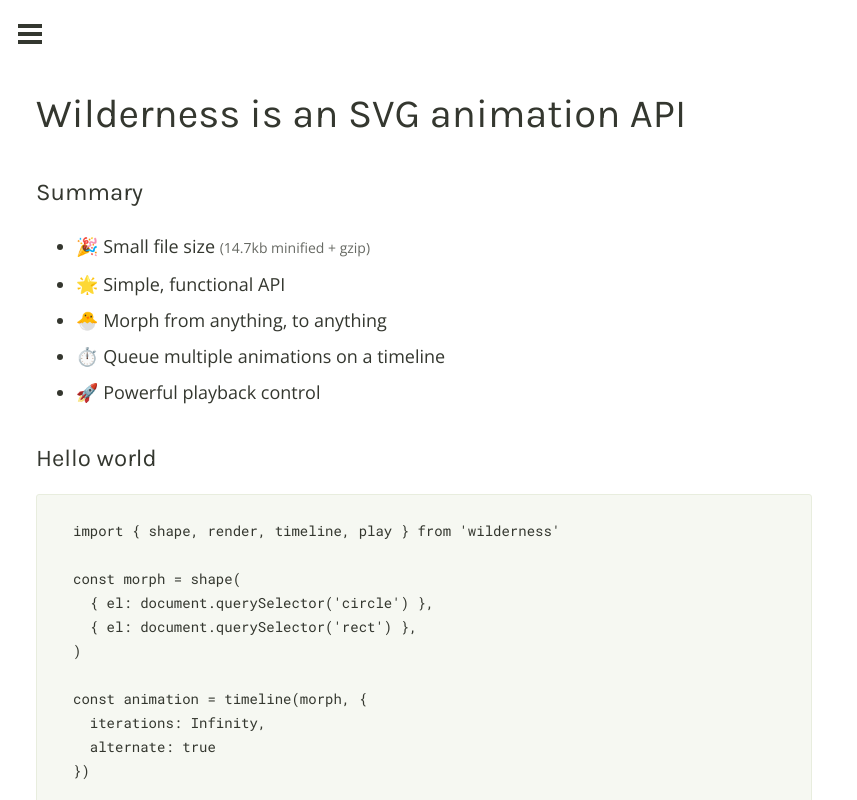
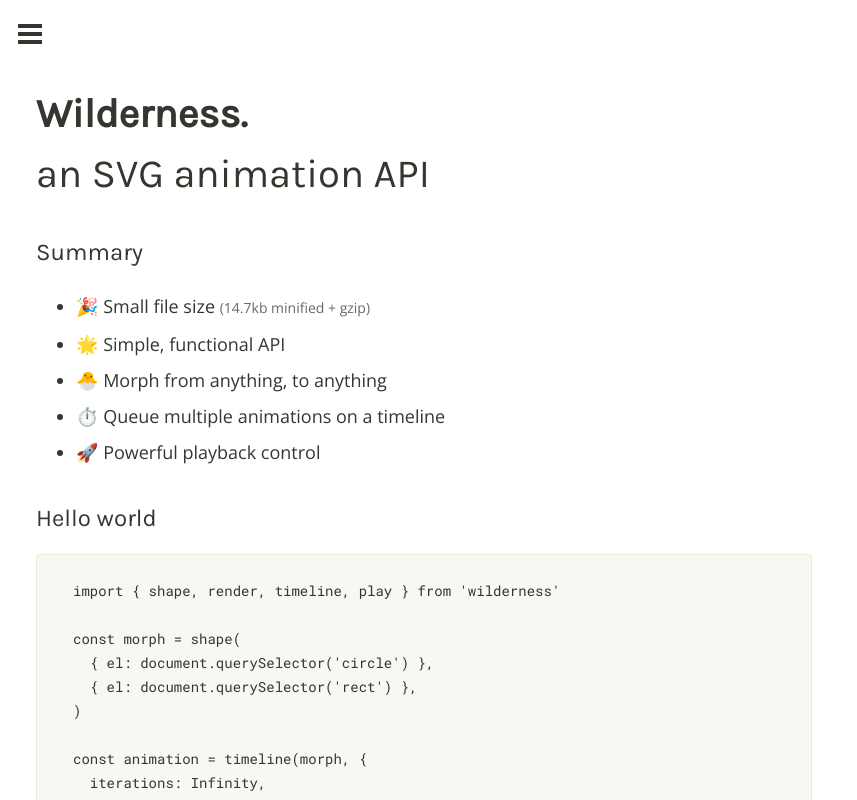
Before and after one commit to colinmeinke/wilderness-docs, a Next.js app: page / in a window 1280 px wide. Shown: the top 800 px of the page, without its empty margins (0-857 px from the left). Built offline with nearby package versions, Linux system fonts and the light colour scheme.

Commit message:
emphasise wilderness on home page

```diff
--- a/pages/index.js
+++ b/pages/index.js
@@ -8,7 +8,10 @@
 
 export default () => (
   <Layout title="Wilderness - An SVG animation API">
-    <Title>Wilderness is an SVG animation API</Title>
+    <Title>
+      <strong>Wilderness.</strong><br />
+      an SVG animation API
+    </Title>
 
     <Subtitle>
       Summary
```
